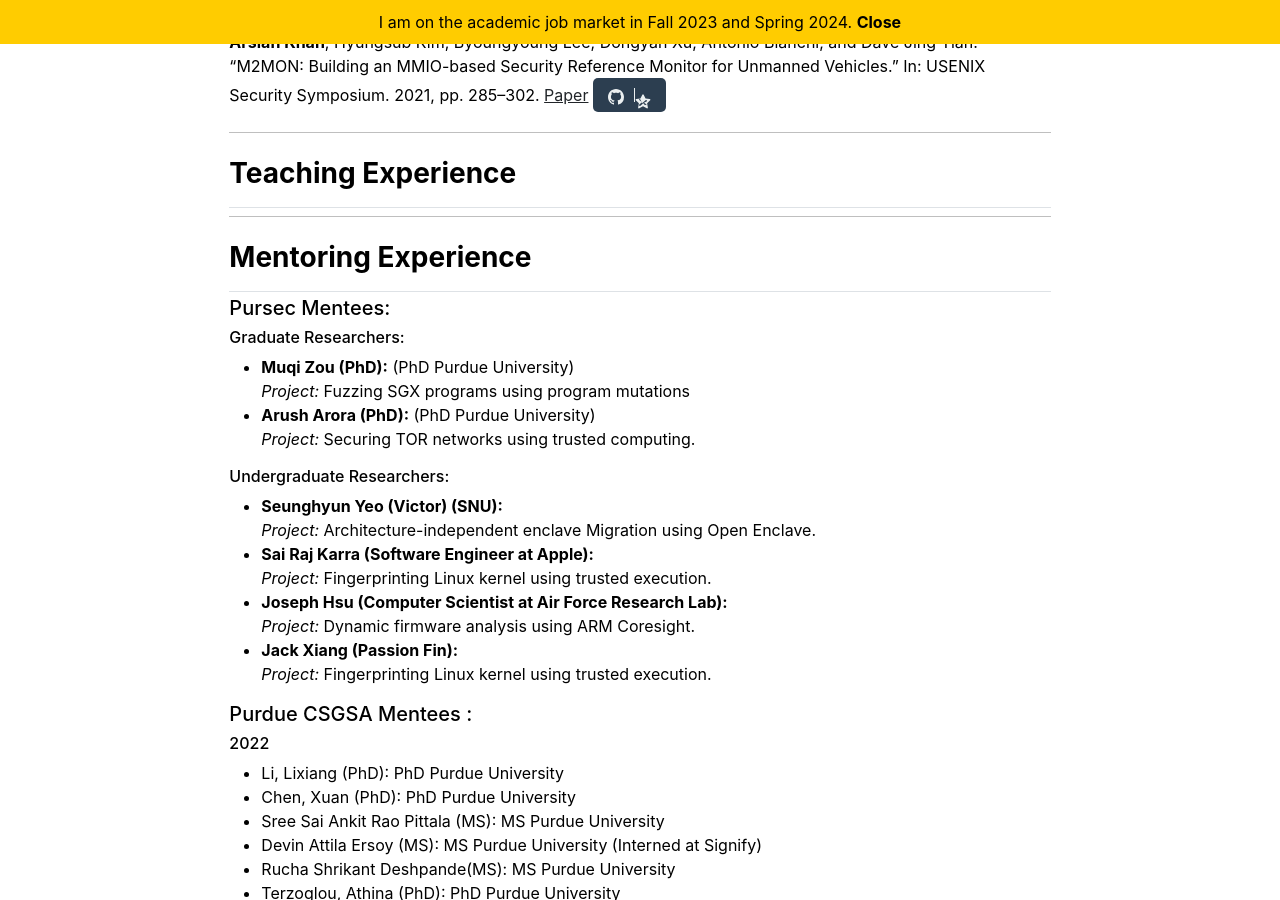
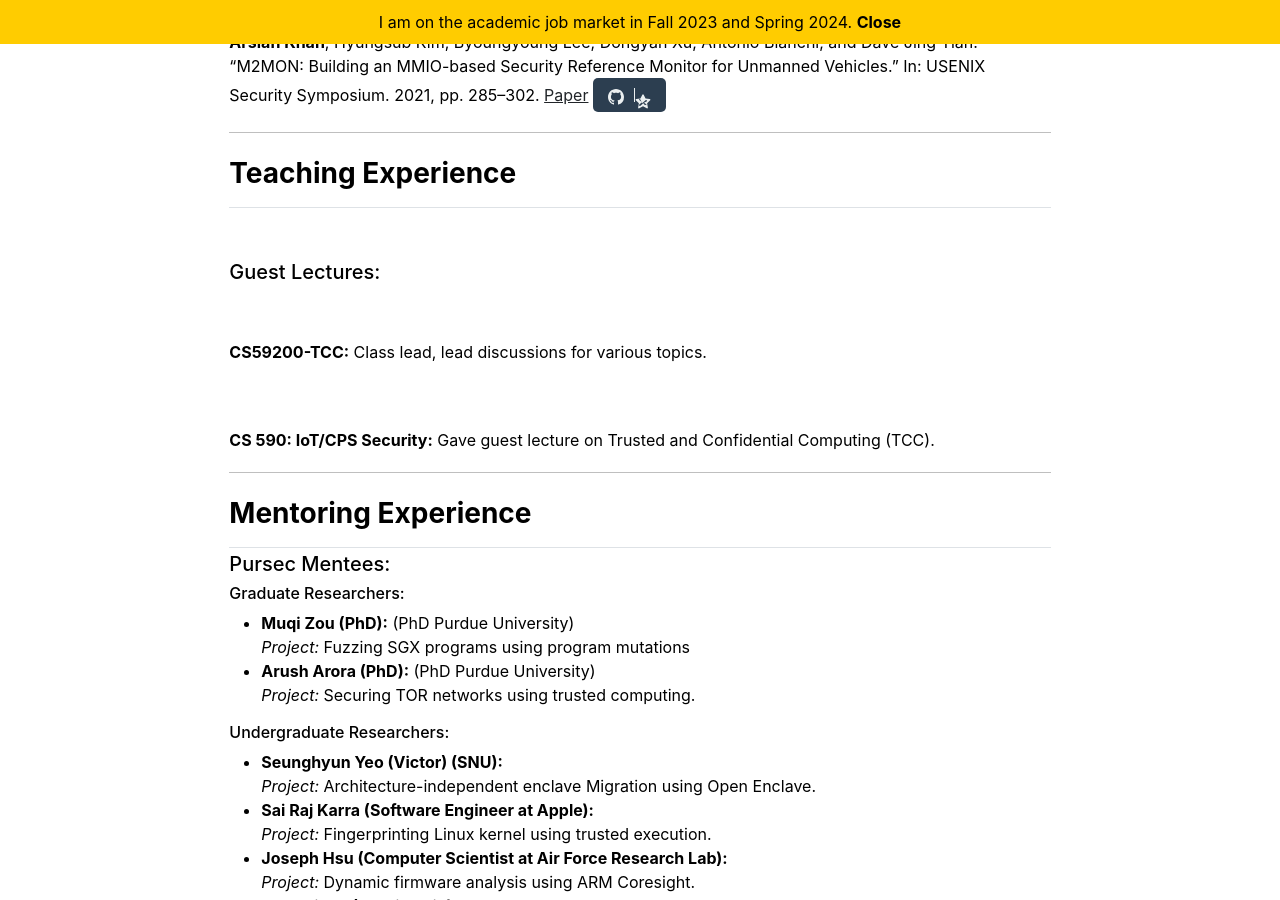
Before and after one commit to Arslan8/arslan8.github.io, a Jekyll site: the page built from index.md, in a window 1280 px wide and 900 px high, scrolled down 1751 px. Built offline with Jekyll 4.4.1, drawn with Linux system fonts in a browser that asks for light colours.

Commit message:
Adding teaching experience

```diff
--- a/_layouts/home.html
+++ b/_layouts/home.html
@@ -128,6 +128,13 @@ layout: default
           <div class="col-md-12">
                  <h3 class="fw-bold border-bottom mt-4 pb-3 mb-1">Teaching Experience</h3>
           </div>
+
+          <h5>Guest Lectures:</h5>
+
+  <p><strong>CS59200-TCC:</strong> Class lead, lead discussions for various topics.</p>
+
+  <p><strong>CS 590: IoT/CPS Security:</strong> Gave guest lecture on Trusted and Confidential Computing (TCC).</p>
+
 </div>
 
 
@@ -198,7 +205,7 @@ layout: default
 </div>
 </div>
 
-<hr class="m-0" />
+
             <div class="row g-5 mb-3">
           <div class="col-md-12">
             <!-- Education-->
```
